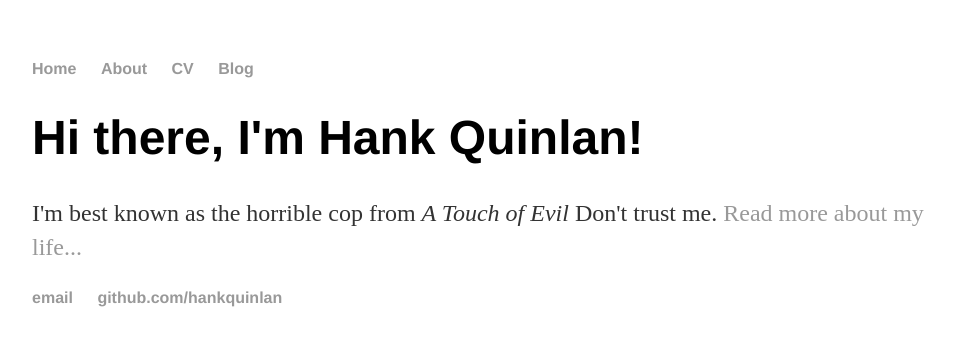
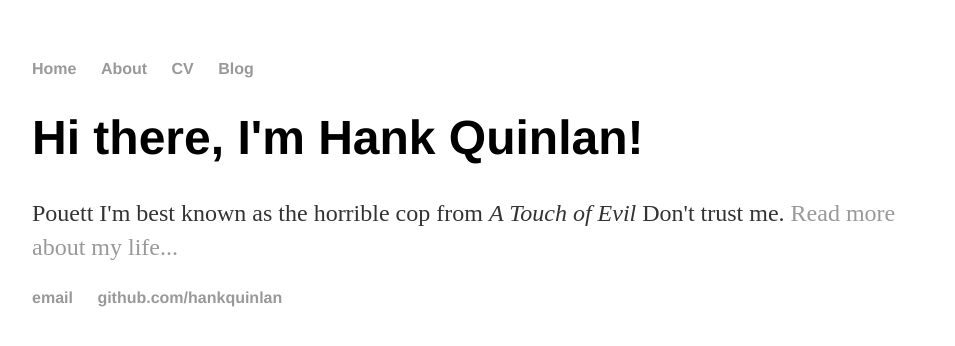
Before and after one commit to ljegou/ljegou.github.io, a Jekyll site: the page built from index.html, in a window 1280 px wide. Shown: the top 346 px of the page, without its empty margins (160-1115 px from the left). Built offline with Jekyll 4.4.1, drawn with Linux system fonts in a browser that asks for light colours.

Commit message:
Update index.html

```diff
--- a/index.html
+++ b/index.html
@@ -1,29 +1,8 @@
-<!DOCTYPE html>
-<html>
-	<head>
-		<title>Hank Quinlan, Horrible Cop</title>
-		<link rel="stylesheet" type="text/css" href="/css/main.css">
-	</head>
-	<body>
-		<nav>
-    		<ul>
-        		<li><a href="/">Home</a></li>
-	        	<li><a href="/about">About</a></li>
-        		<li><a href="/cv">CV</a></li>
-        		<li><a href="/blog">Blog</a></li>
-    		</ul>
-		</nav>
-		<div class="container">
-    		<div class="blurb">
-        		<h1>Hi there, I'm Hank Quinlan!</h1>
-				<p>I'm best known as the horrible cop from <em>A Touch of Evil</em> Don't trust me. <a href="/about">Read more about my life...</a></p>
-    		</div><!-- /.blurb -->
-		</div><!-- /.container -->
-		<footer>
-    		<ul>
-        		<li><a href="mailto:hankquinlanhub@gmail.com">email</a></li>
-        		<li><a href="https://github.com/hankquinlan">github.com/hankquinlan</a></li>
-			</ul>
-		</footer>
-	</body>
-</html>
+---
+layout: default
+title: Hank Quinlan, Horrible Cop
+---
+<div class="blurb">
+	<h1>Hi there, I'm Hank Quinlan!</h1>
+	<p>Pouett I'm best known as the horrible cop from <em>A Touch of Evil</em> Don't trust me. <a href="/about">Read more about my life...</a></p>
+</div><!-- /.blurb -->
```
